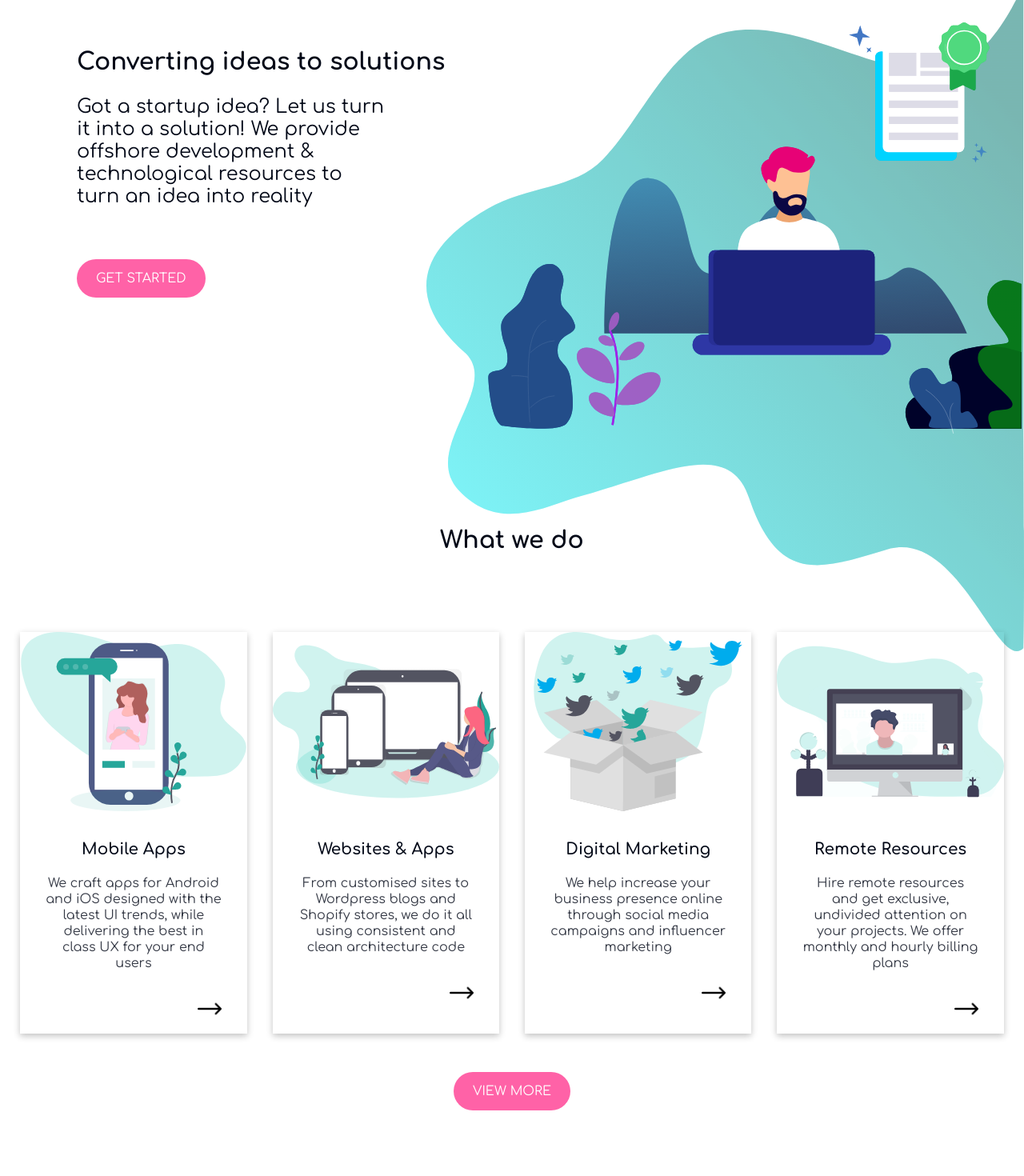
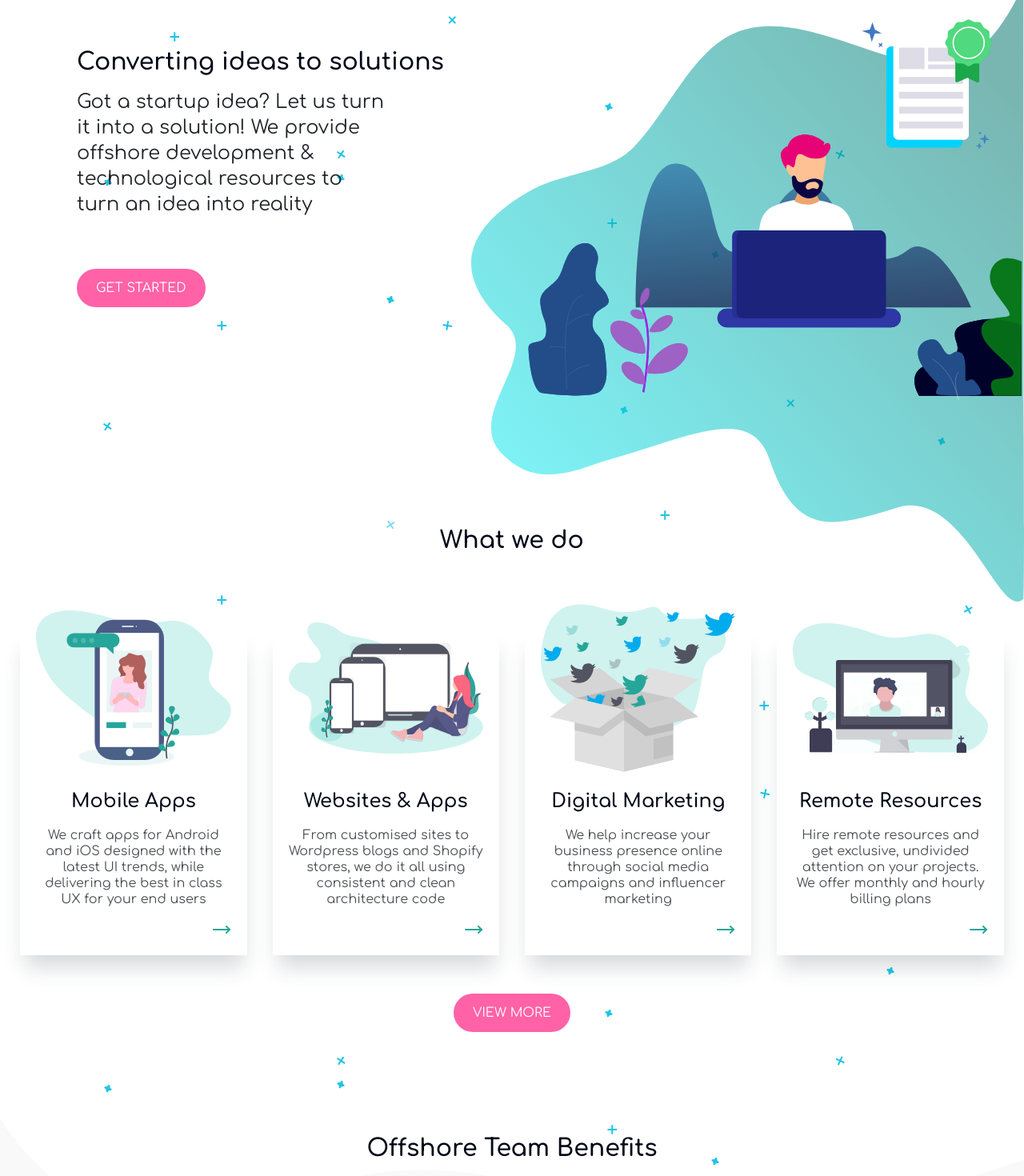
Before and after one commit to Octalogic-Tech/website, a Next.js app: page / in a window 1280 px wide. Shown: the part 100-1570 px from the top of the page at 80% size. Built offline with nearby package versions, Linux system fonts and the light colour scheme.

Commit message:
Home page ui fixes.

```diff
--- a/src/app/layout.tsx
+++ b/src/app/layout.tsx
@@ -148,7 +148,7 @@ export const metadata: Metadata = {
 export default function RootLayout({ children }: { children: React.ReactNode }) {
   return (
     <html lang="en">
-      <body className={comfortaa.className}>
+      <body className={comfortaa.className + " bg-[url('/images/background.webp')]"}>
         <script
           type="application/ld+json"
           dangerouslySetInnerHTML={{ __html: JSON.stringify(jsonLd) }}
--- a/src/app/page.tsx
+++ b/src/app/page.tsx
@@ -27,7 +27,7 @@ const Home = () => {
           priority
           quality={100}
           sizes="100vw"
-          className="w-54 h-auto md:w-7/12 absolute right-0 top-neg-6 z-[-1] sm:hidden md:block"
+          className="w-[54%] h-auto absolute right-0 top-neg-6 z-[-1] hidden sm:block"
         />
         <Image
           alt="Hero image"
@@ -35,17 +35,17 @@ const Home = () => {
           priority
           quality={100}
           sizes="100vw"
-          className="w-55 h-auto absolute right-0 top-0 z-[-1] sm:block md:hidden"
+          className="w-[35%] h-auto absolute right-0 top-0 z-[-1] block sm:hidden"
         />
-        <div className="text-left sm:pl-8 sm:pt-0 md:pl-16 md:pt-12 xl:pl-24 xl:pt-20">
-          <Heading size="large" className="sm:max-w-[68vw] md:max-w-[52vw]">
+        <div className="text-left pl-[2rem] pt-0 md:pl-16 md:pt-12 xl:pl-24 xl:pt-20">
+          <Heading size="large" className="max-w-[68vw] md:max-w-[52vw]">
             Converting ideas to solutions
           </Heading>
-          <Paragraph className="mt-6 sm:max-w-[49vw] md:max-v-[30vw] lg:max-w-[38vw] xl:max-w-[30vw]">
+          <Paragraph className="mt-4 max-w-[49vw] md:max-v-[30vw] lg:max-w-[38vw] xl:max-w-[30vw]">
             Got a startup idea? Let us turn it into a solution! We provide offshore development &
             technological resources to turn an idea into reality
           </Paragraph>
-          <div className="sm:mt-8 xl:mt-16">
+          <div className="mt-4 xl:mt-16">
             <PillButton title={"GET STARTED"} href={"/contact"} />
           </div>
         </div>
@@ -55,7 +55,7 @@ const Home = () => {
         <Heading size="large" className="text-center">
           What we do
         </Heading>
-        <div className=" flex justify-center mt-24 flex-wrap sm:flex sm:gap-8 md:flex md:gap-16 lg:flex lg:gap-8">
+        <div className="flex justify-center mt-24 flex-wrap gap-x-8 gap-y-24 md:gap-x-16 lg:gap-x-8 lg:gap-y-8">
           {Services.map((service: IService) => (
             <ServiceCard key={service.title} details={service} />
           ))}
@@ -70,8 +70,10 @@ const Home = () => {
           className="h-screen w-full -mt-16 absolute bg-no-repeat bg-cover z-[-1]"
           style={{ backgroundImage: 'url("/images/why-us.svg")' }}
         ></div>
-        <Heading size="large">Offshore Team Benefits</Heading>
-        <div className="grid grid-cols-2 gap-12 m-16 w-[80%] lg:grid-cols-2 md:grid-cols-1 sm:grid-cols-1">
+        <Heading size="large" className="text-center">
+          Offshore Team Benefits
+        </Heading>
+        <div className="grid grid-cols-2 gap-12 m-16 w-[80%] sm:grid-cols-2 grid-cols-1">
           {Benefits.map((benefit: IBenefit) => (
             <div key={benefit.title}>
               <BenefitsCard details={benefit} />
--- a/src/components/heading/heading.tsx
+++ b/src/components/heading/heading.tsx
@@ -5,17 +5,17 @@ const Heading = ({ size, children, className }: any) => {
 
   switch (size) {
     case "large":
-      headingSize = "sm:text-2xl md:text-3xl lg:text-3xl";
+      headingSize = "text-2xl md:text-3xl lg:text-3xl";
       break;
     case "small":
-      headingSize = "sm:text-xl md:text-2xl lg:text-2xl";
+      headingSize = "text-xl md:text-2xl lg:text-2xl";
       break;
     default:
       headingSize = "text-3xl";
       break;
   }
 
-  return <h1 className={`font-bold ${headingSize} ${className}`}>{children}</h1>;
+  return <h1 className={`font-semibold ${headingSize} ${className}`}>{children}</h1>;
 };
 
 export default Heading;
--- a/src/components/paragraph/paragraph.tsx
+++ b/src/components/paragraph/paragraph.tsx
@@ -44,7 +44,7 @@ interface ParagraphProps {
 const Paragraph = (props: ParagraphProps) => {
   const { children, className } = props;
 
-  return <p className={`text-2xl leading-7 ${className}`}>{children}</p>;
+  return <p className={`text-1xl md:text-2xl leading-7 text-[#212529] ${className}`}>{children}</p>;
 };
 
 export default Paragraph;
--- a/src/components/service-card/service-card.module.css
+++ b/src/components/service-card/service-card.module.css
@@ -67,3 +67,12 @@
 /* lg */
 /* @media screen and (min-width: 1200px) {
 } */
+
+.service_card {
+  box-shadow: 0.062rem 1.25rem 1.562rem -0.312rem rgb(46 61 73 / 20%);
+  transition: box-shadow 0.5s;
+}
+
+.service_card:hover {
+  box-shadow: 0.062rem 0.312rem 0.625rem rgb(46 61 73 / 30%);
+}
--- a/src/components/service-card/service-card.tsx
+++ b/src/components/service-card/service-card.tsx
@@ -87,10 +87,10 @@
 // export default ServiceCard;
 
 import React from "react";
-// import Styles from "./service-card.module.css";
+import Styles from "./service-card.module.css";
 import Image from "next/image";
 import Link from "next/link";
-import rightArrow from "public/images/right-arrow.png";
+import { MoveRight } from "lucide-react";
 
 export interface IService {
   illustration: string;
@@ -109,24 +109,22 @@ const ServiceCard = (props: ServiceCardProps) => {
 
   return (
     <div
-      className={`sm:w-5/6  md:max-w-2/6  lg:max-w-[22.14%]  hover:!shadow-xl hover:!shadow-slate-400`}
-      style={{
-        boxShadow: "rgba(0, 0, 0, 0.24) 0px 3px 8px",
-        transition: "box-shadow 0.5s",
-      }}
+      className={`max-w-[83.333%] sm:max-w-[33.333%] lg:max-w-[22.14%] bg-[#fff] ${Styles.service_card} flex items-end justify-center`}
     >
       <Link href={details.actionLink} className="">
-        <div className={""}>
+        <div className="pt-[0.75rem] px-[1.25rem] mt-[-3rem] h-56">
           <Image
             src={details.illustration}
             alt="Octalogic Tech Remote Resources"
-            className="w-full h-56"
+            className="w-full h-full"
           />
         </div>
-        <div className="p-8">
-          <h3 className="text-xl font-semibold leading-6 my-1 text-center">{details.title}</h3>
-          <p className="py-4 opacity-80 leading-5 text-center ">{details.desc}</p>
-          <Image src={rightArrow} alt="arrow" width={30} className="float-right py-4" />
+        <div className="p-[1.25rem]">
+          <h3 className="text-2xl font-semibold leading-6 my-1 text-center">{details.title}</h3>
+          <p className="py-4 opacity-80 leading-5 text-center text-[#212529]">{details.desc}</p>
+          <div className="flex justify-end">
+            <MoveRight color="#26A69A" />
+          </div>
         </div>
       </Link>
     </div>
```
Also changed, not shown: 1 other file (tests, documents, lock files or other folders).
